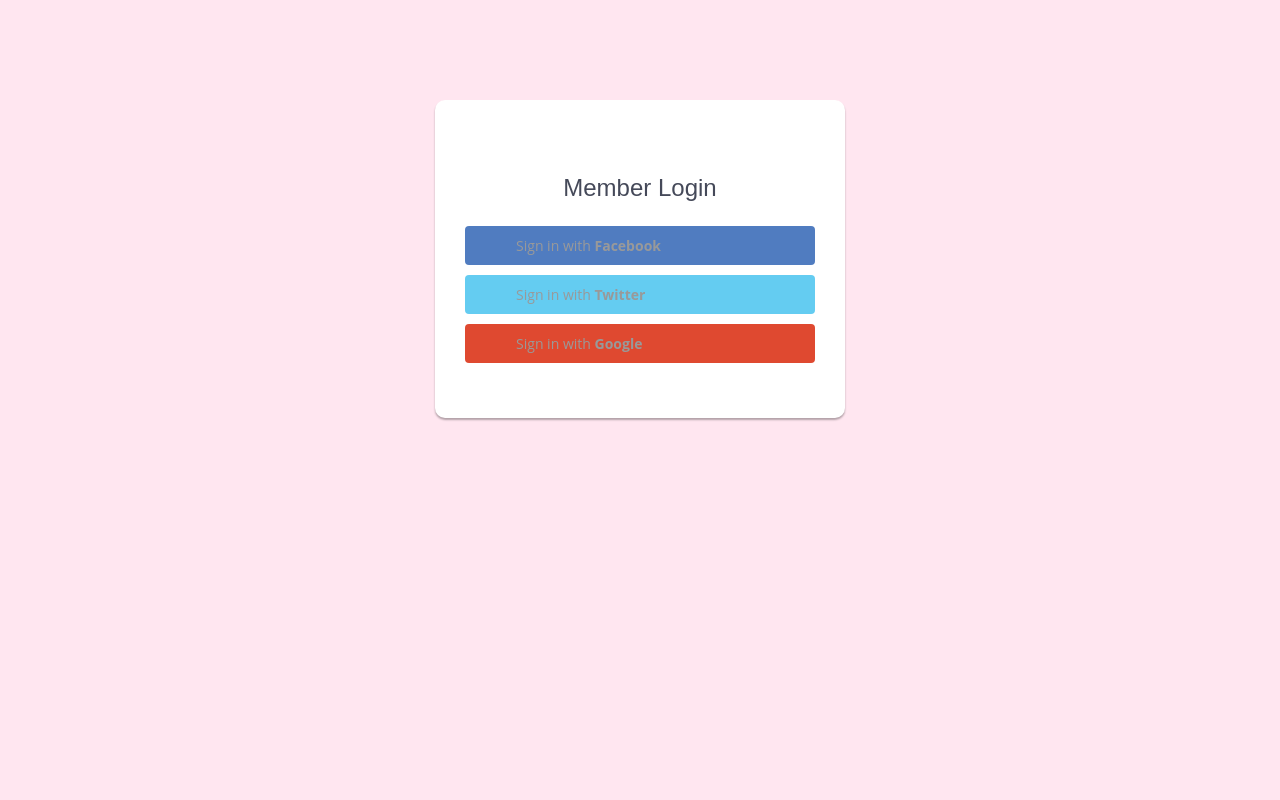
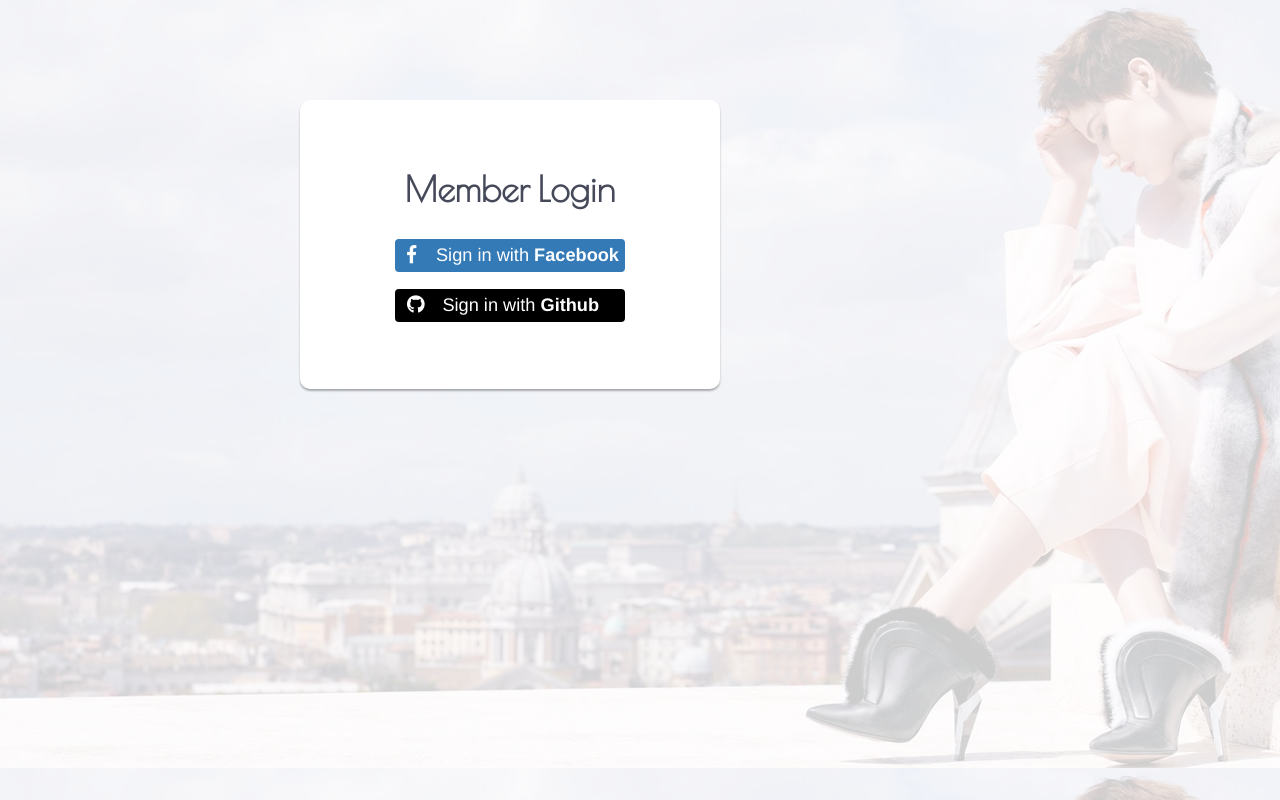
Before and after one commit to atodorovska/RentMyStyleClient, an Angular app: page /login in a window 1280 px wide. Built offline with nearby package versions, Linux system fonts and the light colour scheme.

Commit message:
Login component added!

```diff
--- a/src/app/login/login.component.css
+++ b/src/app/login/login.component.css
@@ -1,57 +1,36 @@
 
 #container {
   color: #fff;
-  background-color: #ffe6f0;
-  font-family: 'Open Sans', sans-serif;
+  background-image: url("../../../images/fashion_background.jpg");
+  opacity: 0.2;
+  font-family: "Didact Gothic", "sans-serif";
   min-height: 100%;
 }
-.form-control {
-  min-height: 41px;
-  background: #fff;
-  border-color: #e3e3e3;
-  box-shadow: none !important;
-  border-radius: 4px;
-}
-.form-control:focus {
-  border-color: #99c432;
-}
+
 .login-form {
-  width: 410px;
+  position: absolute;
+  top: 10rem;
+  left: 30rem;
+  width: 42rem;
   margin: 0 auto;
-  padding: 100px 0 30px;
 }
 .login-form form {
   color: #999;
   border-radius: 10px;
-  margin-bottom: 15px;
   background: #fff;
   box-shadow: 0px 2px 2px rgba(0, 0, 0, 0.3);
-  padding: 30px;
+  padding: 5rem;
   position: relative;
 }
+
 .login-form h2 {
-  font-size: 24px;
+  font-size: 2.5em;
+  font-weight: 700;
   color: #454959;
-  margin: 45px 0 25px;
-  font-family: 'Francois One', sans-serif;
+  margin: 2rem 0 3rem 0;
+  font-family: "Poiret One", "sans-serif";
 }
-.login-form .avatar {
-  position: absolute;
-  margin: 0 auto;
-  left: 0;
-  right: 0;
-  top: -50px;
-  width: 95px;
-  height: 95px;
-  border-radius: 50%;
-  z-index: 9;
-  background: #70c5c0;
-  padding: 15px;
-  box-shadow: 0px 2px 2px rgba(0, 0, 0, 0.1);
-}
-.login-form .avatar img {
-  width: 100%;
-}
+
 .login-form .btn {
   color: #fff;
   border-radius: 4px;
@@ -60,70 +39,38 @@
   line-height: normal;
   border: none;
 }
-.login-btn {
-  font-size: 16px;
-  font-weight: bold;
-  background: #99c432;
-  margin-bottom: 20px;
+
+.login-form a {
+  text-decoration: underline;
+  width: 23rem;
 }
-.login-btn:hover, .login-btn:active {
-  background: #86ac2d !important;
+.login-form form a {
+  color: white;
+  text-decoration: none;
+  font-size: 1.3em;
+  transition: 0.3s;
 }
-.social-btn {
-  padding-bottom: 15px;
+
+.login-form form a:hover{
+  opacity: 0.7;
 }
+
 .social-btn .btn {
-  margin-bottom: 10px;
-  font-size: 14px;
+  margin-bottom: 1.7rem;
+  font-size: 1em;
   text-align: left;
 }
 .social-btn .btn:hover {
   opacity: 0.8;
   text-decoration: none;
 }
-.social-btn .btn-primary {
-  background: #507cc0;
+
+.fa-facebook-f{
+  padding-right: 0.8em;
 }
-.social-btn .btn-info {
-  background: #64ccf1;
+.fa-github{
+padding-right: 0.7em;
 }
-.social-btn .btn-danger {
-  background: #df4930;
+.gh{
+  background-color: black;
 }
-.social-btn .btn i {
-  float: left;
-  margin: 1px 10px 0 5px;
-  min-width: 20px;
-  font-size: 18px;
-}
-.or-seperator {
-  height: 0;
-  margin: 0 auto 20px;
-  text-align: center;
-  border-top: 1px solid #e0e0e0;
-  width: 30%;
-}
-.or-seperator i {
-  padding: 0 10px;
-  font-size: 15px;
-  text-align: center;
-  background: #fff;
-  display: inline-block;
-  position: relative;
-  top: -13px;
-  z-index: 1;
-}
-.login-form a {
-  color: #fff;
-  text-decoration: underline;
-}
-.login-form form a {
-  color: #999;
-  text-decoration: none;
-}
-.login-form a:hover, .login-form form a:hover {
-  text-decoration: none;
-}
-.login-form form a:hover {
-  text-decoration: underline;
-}
--- a/src/app/login/login.component.html
+++ b/src/app/login/login.component.html
@@ -1,17 +1,16 @@
 <div id="container">
 
+
+
+</div>
 
 <div class="login-form">
   <form action="/.." method="post">
 
     <h2 class="text-center">Member Login</h2>
     <div class="social-btn text-center">
-      <a href="#" class="btn btn-primary btn-block btn-lg"><i class="fa fa-facebook"></i> Sign in with <b>Facebook</b></a>
-      <a href="#" class="btn btn-info btn-block btn-lg"><i class="fa fa-twitter"></i> Sign in with <b>Twitter</b></a>
-      <a href="#" class="btn btn-danger btn-block btn-lg"><i class="fa fa-google"></i> Sign in with <b>Google</b></a>
+      <a href="#" class="btn btn-primary"><i class="fab fa-facebook-f"></i> Sign in with <b>Facebook</b></a>
+      <a href="#" class="btn btn-primary gh"><i class="fab fa-github"></i> Sign in with <b>Github</b></a>
     </div>
   </form>
 </div>
-
-
-</div>
--- a/src/index.html
+++ b/src/index.html
@@ -9,6 +9,10 @@
   <link rel="stylesheet" href="https://maxcdn.bootstrapcdn.com/bootstrap/3.3.7/css/bootstrap.min.css">
   <link href="https://fonts.googleapis.com/css?family=Poiret+One" rel="stylesheet">
   <link href="https://fonts.googleapis.com/css?family=Didact+Gothic" rel="stylesheet">
+
+  <!--Font Awesome-->
+  <link rel="stylesheet" href="https://use.fontawesome.com/releases/v5.2.0/css/all.css"
+        integrity="sha384-hWVjflwFxL6sNzntih27bfxkr27PmbbK/iSvJ+a4+0owXq79v+lsFkW54bOGbiDQ" crossorigin="anonymous">
 </head>
 <body>
   <app-root></app-root>
```
